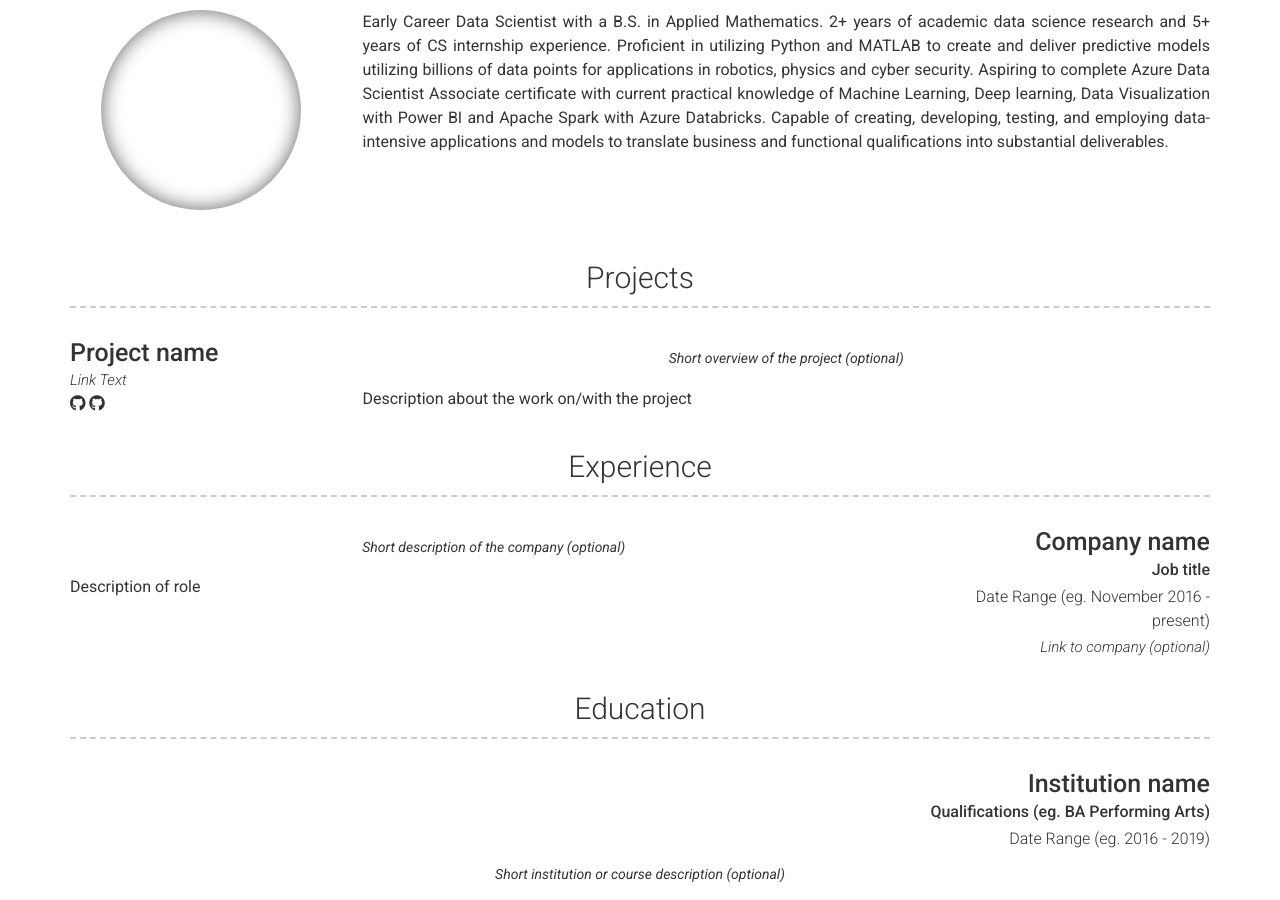
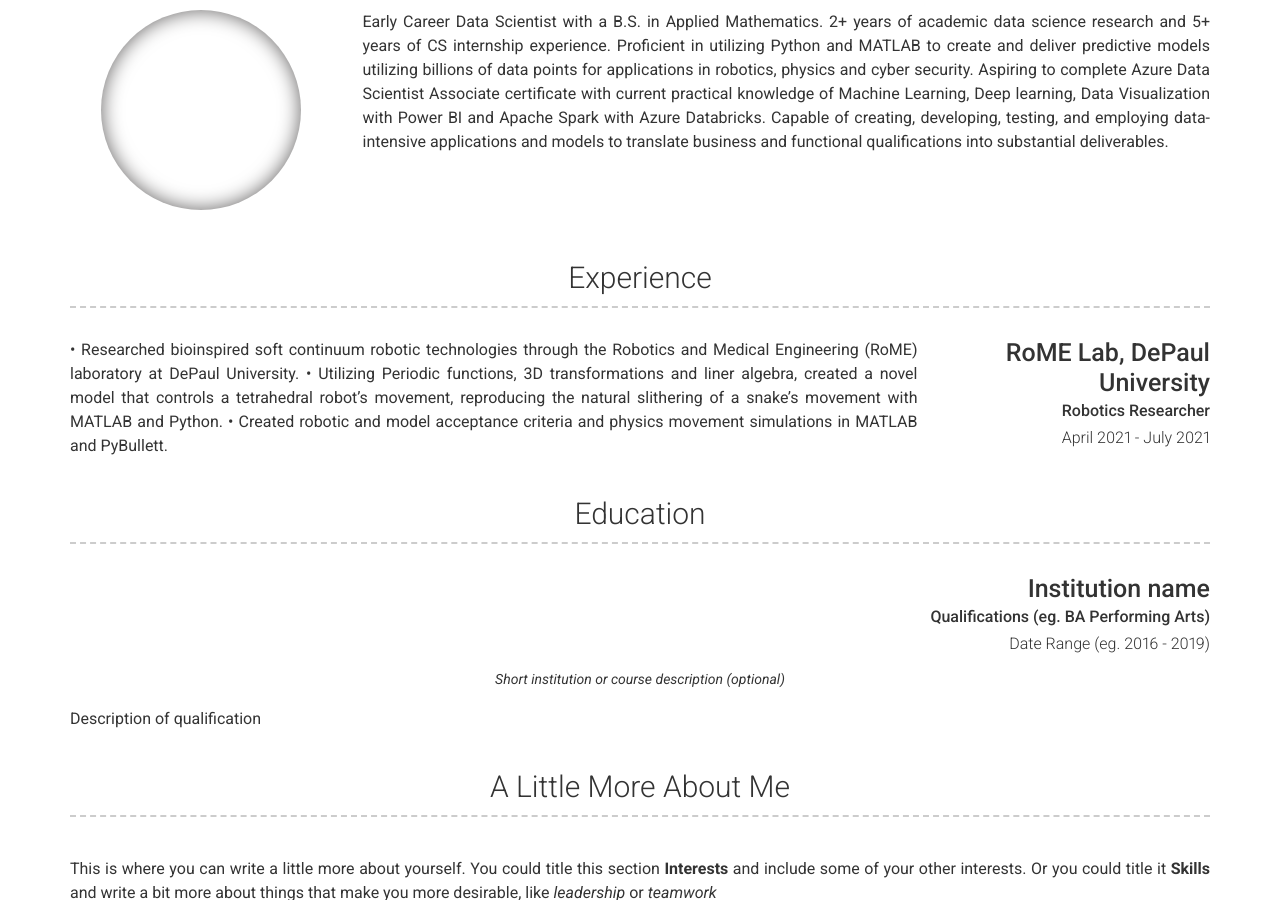
Before and after one commit to rachelsierra/rsbResume, a Jekyll site: the page built from index.md, in a window 1280 px wide and 900 px high, scrolled down 292 px. Built offline with Jekyll 4.4.1, drawn with Linux system fonts in a browser that asks for light colours; nearby versions of some CDN libraries.

Commit message:
Update _config.yml

```diff
--- a/_config.yml
+++ b/_config.yml
@@ -59,36 +59,39 @@ about_content: | # this will include new lines to allow paragraphs
 #    - <a href="google.com">Links</a>
 #    - Images ![alt text](/images/landscape-trees.jpg "Trees")
 content:
-  - title: Projects # Title for the section
-    layout: list # Type of content section (list/text)
-    content:
-      - layout: left
-        title: Project name
-        link: Link to project (eg. sproogen.github.io/modern-resume-theme)(optional)
-        link_text: Link Text
-        additional_links:
-          - title:  Github page for project (eg. sproogen/modern-resume-theme)
-            icon: fab fa-github
-            url: Link to project (eg. sproogen.github.io/modern-resume-theme)(optional)
-          - title:  Github page for project (eg. sproogen/modern-resume-theme)
-            icon: fab fa-github
-            url: Link to project (eg. sproogen.github.io/modern-resume-theme)(optional)
-        quote: >
-          Short overview of the project (optional)
-        description: | # this will include new lines to allow paragraphs
-          Description about the work on/with the project
+ # - title: Projects # Title for the section
+ #   layout: list # Type of content section (list/text)
+ #   content:
+ #     - layout: left
+ #       title: Project name
+ #       link: Link to project (eg. sproogen.github.io/modern-resume-theme)(optional)
+ #       link_text: Link Text
+ #       additional_links:
+  #        - title:  Github page for project (eg. sproogen/modern-resume-theme)
+  #          icon: fab fa-github
+  #          url: Link to project (eg. sproogen.github.io/modern-resume-theme)(optional)
+  #        - title:  Github page for project (eg. sproogen/modern-resume-theme)
+  #          icon: fab fa-github
+  #          url: Link to project (eg. sproogen.github.io/modern-resume-theme)(optional)
+  #      quote: >
+  #        Short overview of the project (optional)
+  #      description: | # this will include new lines to allow paragraphs
+  #        Description about the work on/with the project
   - title: Experience
     layout: list
     content:
       - layout: right
-        title: Company name
-        sub_title: Job title
-        caption: Date Range (eg. November 2016 - present)
-        link: Link to company (optional)
-        quote: >
-          Short description of the company (optional)
+        title: RoME Lab, DePaul University
+        sub_title: Robotics Researcher
+        caption: April 2021 - July 2021
+        #link: Link to company (optional)
+        #quote: >
+        #  Short description of the company (optional)
         description: | # this will include new lines to allow paragraphs
-          Description of role
+          •	Researched bioinspired soft continuum robotic technologies through the Robotics and Medical Engineering (RoME) laboratory at DePaul University.
+          •	Utilizing Periodic functions, 3D transformations  and liner algebra, created a novel model that controls a tetrahedral robot’s movement, reproducing the natural slithering of a snake’s movement with MATLAB and Python.
+          •	Created robotic and model acceptance criteria and physics movement simulations in MATLAB and PyBullett.
+
   - title: Education
     layout: list
     content:
```
